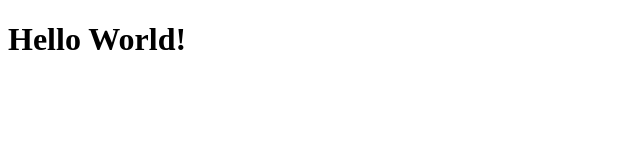
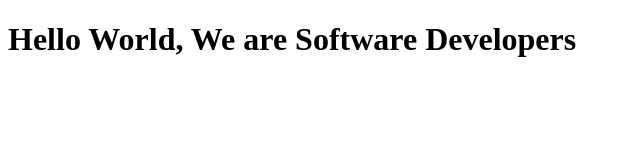
Before and after one commit to 1GORDON/gordonchawanzi, a plain HTML site: page index.html in a window 1280 px wide. Shown: the whole page, without its empty margins (0-640 px from the left). Drawn offline with Linux system fonts and the light colour scheme.

Commit message:
Edited Index

```diff
--- a/index.html
+++ b/index.html
@@ -5,6 +5,6 @@
         <meta charset="UTF-8">
     </head>
     <body>
-        <h1>Hello World!</h1>
+        <h1>Hello World, We are Software Developers</h1>
     </body>
 </html>
```
